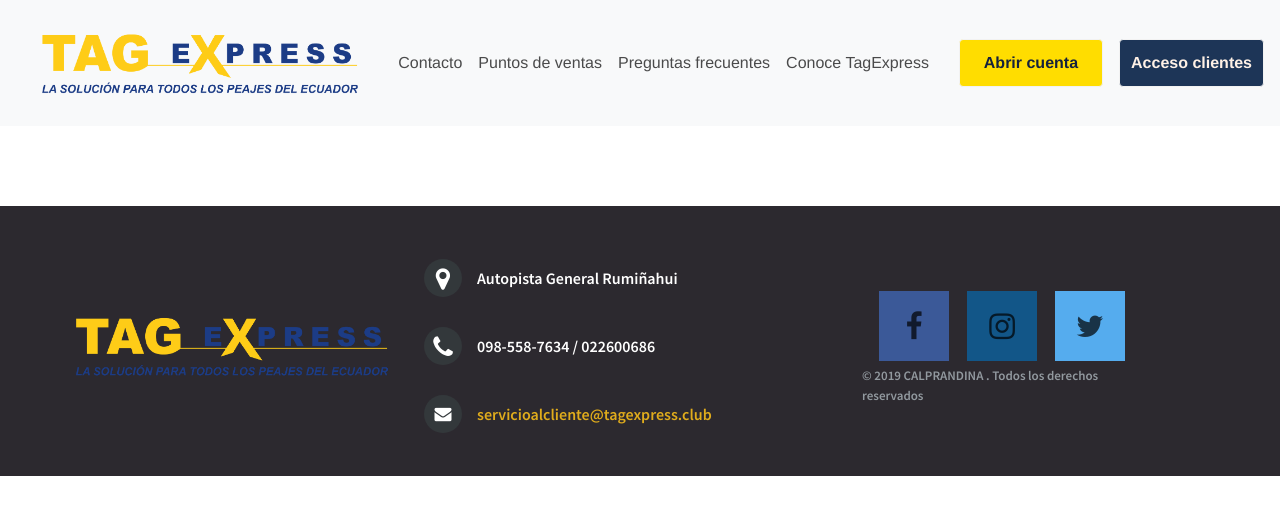
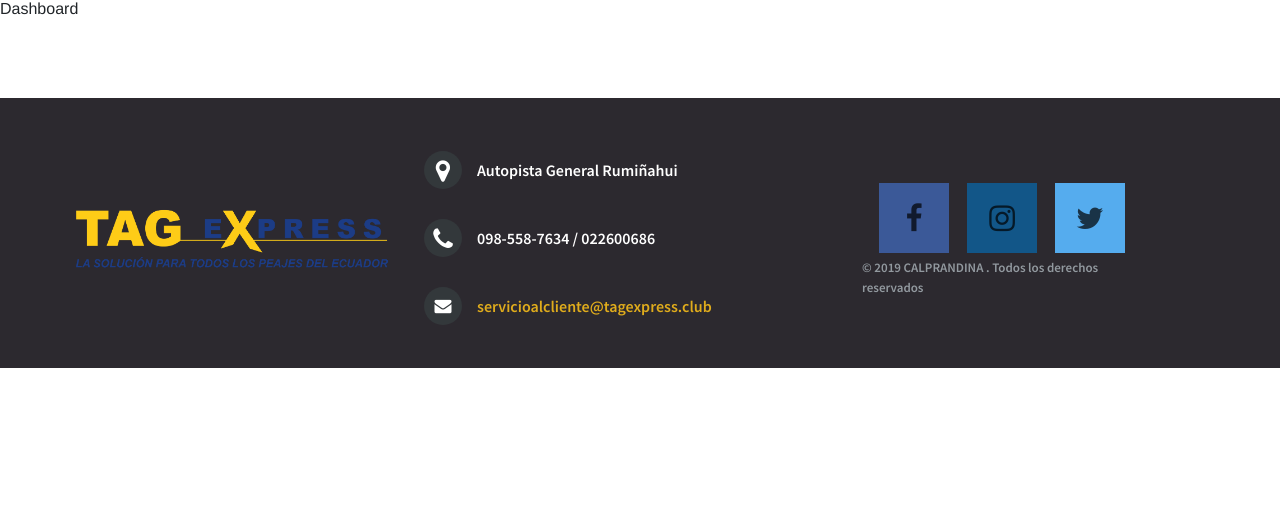
Before and after one commit to cazabe/shellshock_layout, a React (Create React App) app: page /dashboard in a window 1280 px wide. Shown: the top 514 px of the page. Built offline with nearby package versions, Linux system fonts and the light colour scheme.

Commit message:
Adding dashboard and conditional rendering of nav component when dashboard route is active

```diff
--- a/src/Components/Layout/Footer/Footer.component.js
+++ b/src/Components/Layout/Footer/Footer.component.js
@@ -4,6 +4,7 @@
 import "./footer.style.css";
 
 const FooterComponent = () => {
+
   return (
     // Footer
     <footer className="footer-distributed">
--- a/src/Components/Layout/Nav/Nav.component.js
+++ b/src/Components/Layout/Nav/Nav.component.js
@@ -1,7 +1,7 @@
 import React, { useState } from "react";
 import logoTaxExpress from "../../../Assets/logo-sin-fondo-tag-express.png";
 // import loginIcon from "../../../Assets/login.png";
-import { Link } from "react-router-dom";
+import { Link,useLocation } from "react-router-dom";
 import "./nav.css";
 import {
   Collapse,
@@ -14,9 +14,16 @@
 } from "reactstrap";
 
 const NavComponent = () => {
+
   const [isOpen, setIsOpen] = useState(false);
   const toggle = () => setIsOpen(!isOpen);
 
+  let location = useLocation();
+  console.log(location.pathname);
+
+  if(location.pathname === "/dashboard") {
+    return null;
+  } else {
     return (
       <div>
         <Navbar className="navTagexpress" color="light" light expand="md">
@@ -67,6 +74,7 @@
         </Navbar>
       </div>
     );
+  }
 };
 
 export default NavComponent;
--- /dev/null
+++ b/src/Components/Layout/Pages/client_dashboard/ClientDashboard.js
@@ -0,0 +1,13 @@
+import React from 'react';
+import './cliente_dashboard.style.css';
+
+const ClientDashboard = ()=>{
+
+    return(
+        <div>
+            Dashboard
+        </div>
+    )
+}
+
+export default ClientDashboard;
--- a/src/routes.js
+++ b/src/routes.js
@@ -1,5 +1,5 @@
 import React from "react";
-import { BrowserRouter as Router, Switch, Route } from "react-router-dom";
+import { BrowserRouter as Router, Switch, Route} from "react-router-dom";
 import Login from "./Components/Layout/Pages/Login/Login";
 import Register from "./Components/Layout/Pages/Register/Register";
 import Nav from "./Components/Layout/Nav/Nav.component";
@@ -7,7 +7,9 @@
 import ContainerComponent from "./Components/Layout/Pages/Container/Container.component";
 import FormTag from "./Components/Layout/Pages/form/Form.component";
 import FormEmp from "./Components/Layout/Pages/form_emp/FormEmp"
+import ClientDashboard from "./Components/Layout/Pages/client_dashboard/ClientDashboard";
 const Routes = () => {
+
   return (
     <Router>
       <Nav />
@@ -18,6 +20,7 @@
         <Route path="/nosotros" exact component={Nosotros} />
         <Route path="/formtags" exact component={FormTag} />
         <Route path="/formemp" exact component={FormEmp}/>
+        <Route path="/dashboard" exact component={ClientDashboard}/>
       </Switch>
     </Router>
   );
```
Also changed, not shown: src/Components/Layout/Pages/client_dashboard/cliente_dashboard.style.css (added). Lines whose indentation alone changed are shown as unchanged.
